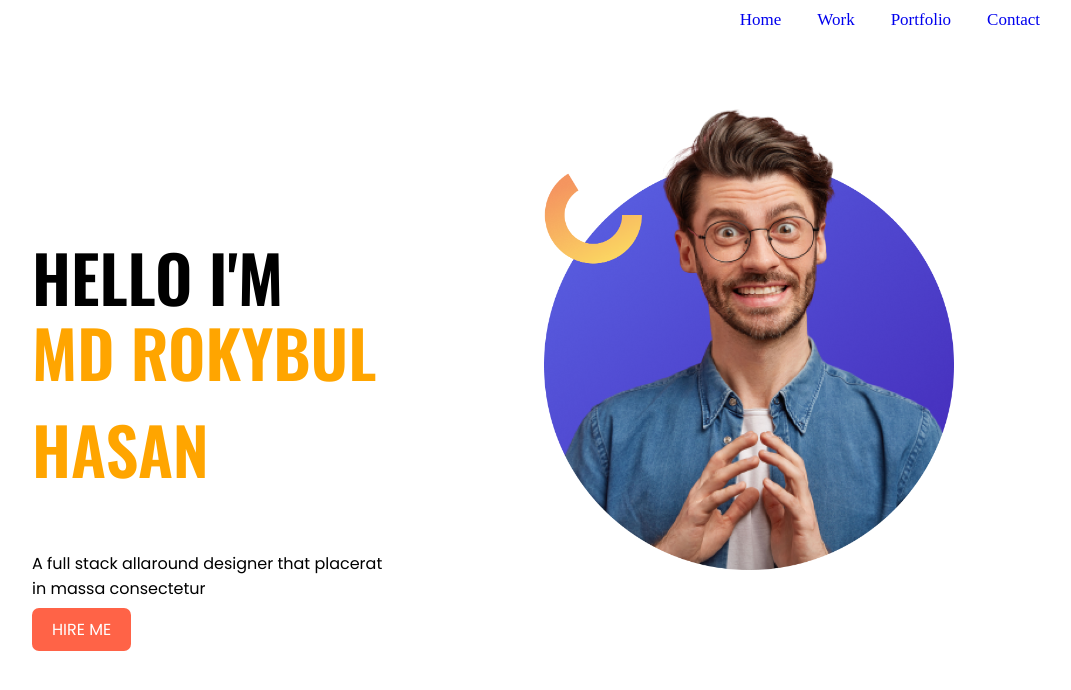
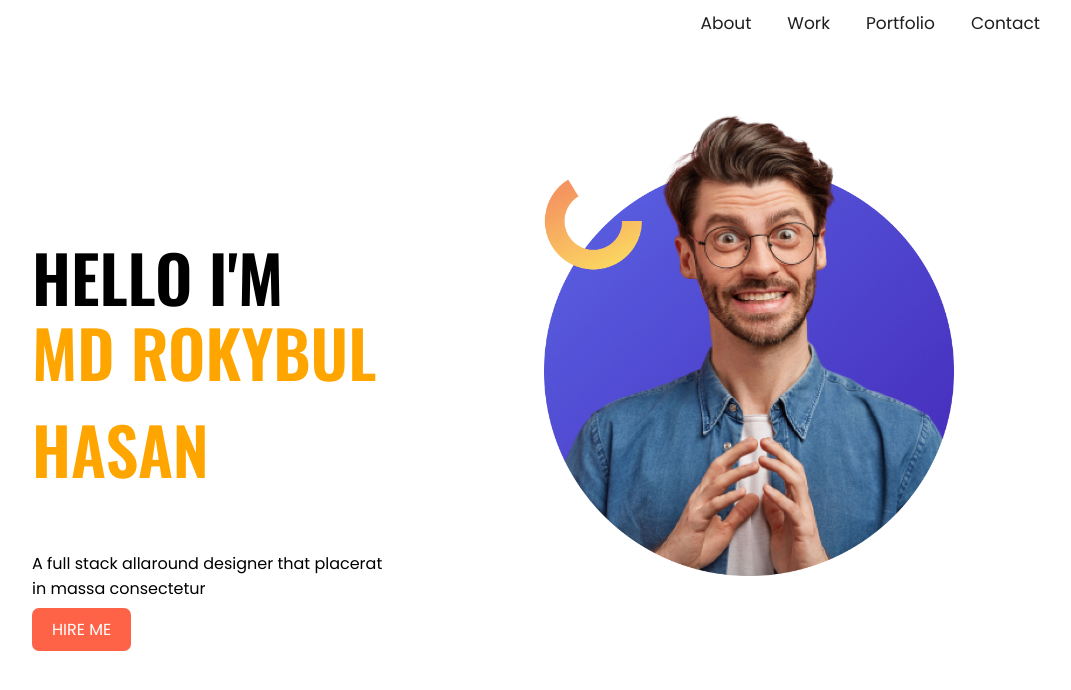
Before and after one commit to MdRokybul/my-new-personal-portfolio, a plain HTML site: page index.html in a window 1280 px wide. Shown: the whole page, without its empty margins (96-1167 px from the left). Drawn offline with nearby package versions, Linux system fonts and the light colour scheme.

Commit message:
something updated

```diff
--- a/index.html
+++ b/index.html
@@ -16,10 +16,10 @@
 <body>
     <section>
         <div class="menu-bar">
-            <a class="menu" href="#">Home</a>
-            <a class="menu" href="#">Work</a>
-            <a class="menu" href="#">Portfolio</a>
-            <a class="menu" href="#">Contact</a>
+            <a class="menu regular-font" href="#">About</a>
+            <a class="menu regular-font" href="#">Work</a>
+            <a class="menu regular-font" href="#">Portfolio</a>
+            <a class="menu regular-font" href="#">Contact</a>
         </div>
     </section>
     <section style="padding-top: 20px;">
--- a/style.css
+++ b/style.css
@@ -12,6 +12,7 @@ body{
     padding: 14px 16px;
     text-decoration: none;
     font-size: 17px;
+    color: rgba(27, 26, 26, 0.986);
 }
 .title{
     font-family: 'Oswald', sans-serif;
```
